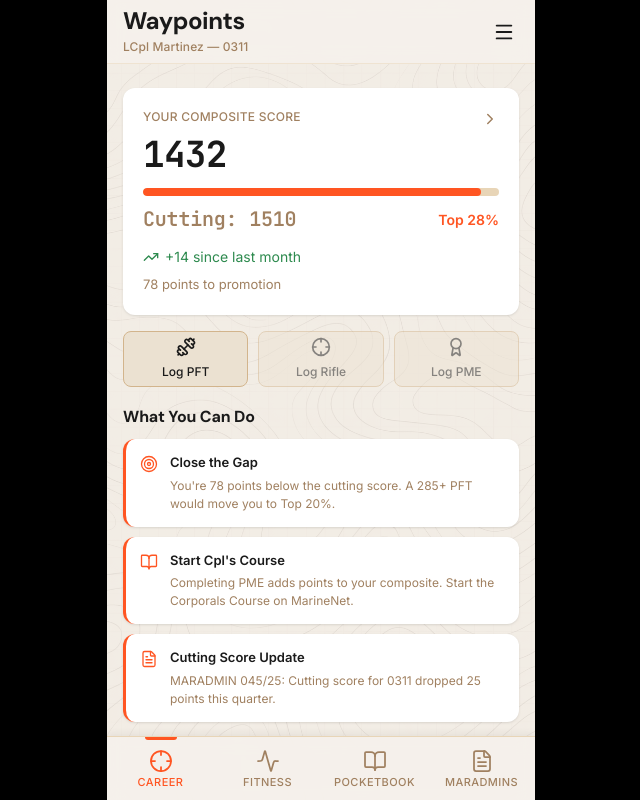
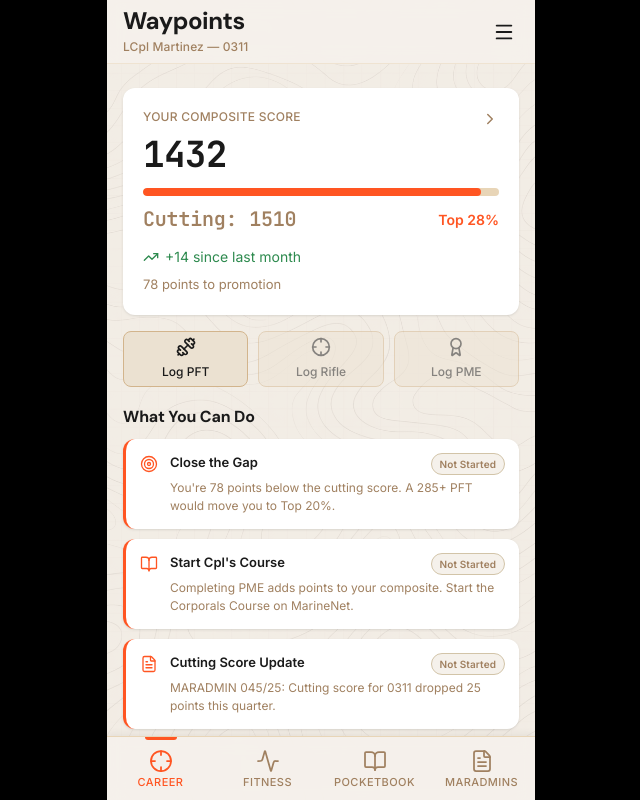
Before and after one commit to gundy27/waypoints-prototype-v2, a React (Vite) app: page / in a window 1280 px wide. Shown: the whole page, without its empty margins (319-959 px from the left). Built offline with nearby package versions, Linux system fonts and the light colour scheme.

Commit message:
Updated CareerTab.tsx

```diff
--- a/src/tabs/CareerTab.tsx
+++ b/src/tabs/CareerTab.tsx
@@ -3,6 +3,17 @@ import { TrendingUp, Target, BookOpen, FileText, Dumbbell, Crosshair, Award, Che
 import type { UserProfile, ScoreBreakdown, Tip } from '../data/mockData'
 import { tips } from '../data/mockData'
 import PftModal from '../components/PftModal'
+
+type TipStatus = 'Not Started' | 'Started' | 'Scheduled' | 'Completed'
+
+const STATUS_CYCLE: TipStatus[] = ['Not Started', 'Started', 'Scheduled', 'Completed']
+
+const STATUS_STYLES: Record<TipStatus, { bg: string; text: string; border: string }> = {
+  'Not Started': { bg: '#F5F1EB', text: '#A08060', border: '#D2C4A8' },
+  'Started':     { bg: '#FFF4E6', text: '#D4940A', border: '#F5C96A' },
+  'Scheduled':   { bg: '#E8F4FF', text: '#1A6BAD', border: '#90C4E8' },
+  'Completed':   { bg: '#EAF7EE', text: '#2D8A4E', border: '#82CDA0' },
+}
 
 interface CareerTabProps {
   profile: UserProfile
@@ -64,13 +75,14 @@ function ScoreCard({ profile, onOpen }: { profile: UserProfile; onOpen: () => vo
   )
 }
 
-function TipCard({ tip }: { tip: Tip }) {
+function TipCard({ tip, status, onCycleStatus }: { tip: Tip; status: TipStatus; onCycleStatus: () => void }) {
   const iconMap = {
     gap: Target,
     pme: BookOpen,
     cutting: FileText,
   }
   const Icon = iconMap[tip.icon]
+  const style = STATUS_STYLES[status]
 
   return (
     <div
@@ -81,10 +93,30 @@ function TipCard({ tip }: { tip: Tip }) {
         <div className="mt-0.5 shrink-0">
           <Icon size={18} className="text-wp-accent" strokeWidth={1.75} />
         </div>
-        <div>
-          <h3 className="font-body font-semibold text-wp-black" style={{ fontSize: 13 }}>
-            {tip.title}
-          </h3>
+        <div className="flex-1 min-w-0">
+          <div className="flex items-start justify-between gap-2">
+            <h3 className="font-body font-semibold text-wp-black" style={{ fontSize: 13 }}>
+              {tip.title}
+            </h3>
+            <button
+              onClick={onCycleStatus}
+              className="shrink-0 rounded-full font-body font-semibold cursor-pointer border transition-all duration-150 active:scale-95"
+              style={{
+                fontSize: 10,
+                paddingTop: 3,
+                paddingBottom: 3,
+                paddingLeft: 8,
+                paddingRight: 8,
+                background: style.bg,
+                color: style.text,
+                borderColor: style.border,
+                letterSpacing: '0.01em',
+                lineHeight: 1.4,
+              }}
+            >
+              {status}
+            </button>
+          </div>
           <p className="mt-1 font-body text-wp-tan-dark" style={{ fontSize: 12, lineHeight: 1.5 }}>
             {tip.description}
           </p>
@@ -96,6 +128,18 @@ function TipCard({ tip }: { tip: Tip }) {
 
 export default function CareerTab({ profile, onLogPft, onOpenScoreDetail }: CareerTabProps) {
   const [showPftModal, setShowPftModal] = useState(false)
+  const [tipStatuses, setTipStatuses] = useState<Record<number, TipStatus>>(
+    () => Object.fromEntries(tips.map(t => [t.id, 'Not Started' as TipStatus]))
+  )
+
+  function cycleTipStatus(id: number) {
+    setTipStatuses(prev => {
+      const current = prev[id]
+      const idx = STATUS_CYCLE.indexOf(current)
+      const next = STATUS_CYCLE[(idx + 1) % STATUS_CYCLE.length]
+      return { ...prev, [id]: next }
+    })
+  }
 
   return (
     <div>
@@ -132,7 +176,12 @@ export default function CareerTab({ profile, onLogPft, onOpenScoreDetail }: Care
         </h2>
         <div className="space-y-2.5">
           {tips.map(tip => (
-            <TipCard key={tip.id} tip={tip} />
+            <TipCard
+              key={tip.id}
+              tip={tip}
+              status={tipStatuses[tip.id]}
+              onCycleStatus={() => cycleTipStatus(tip.id)}
+            />
           ))}
         </div>
       </div>
```
